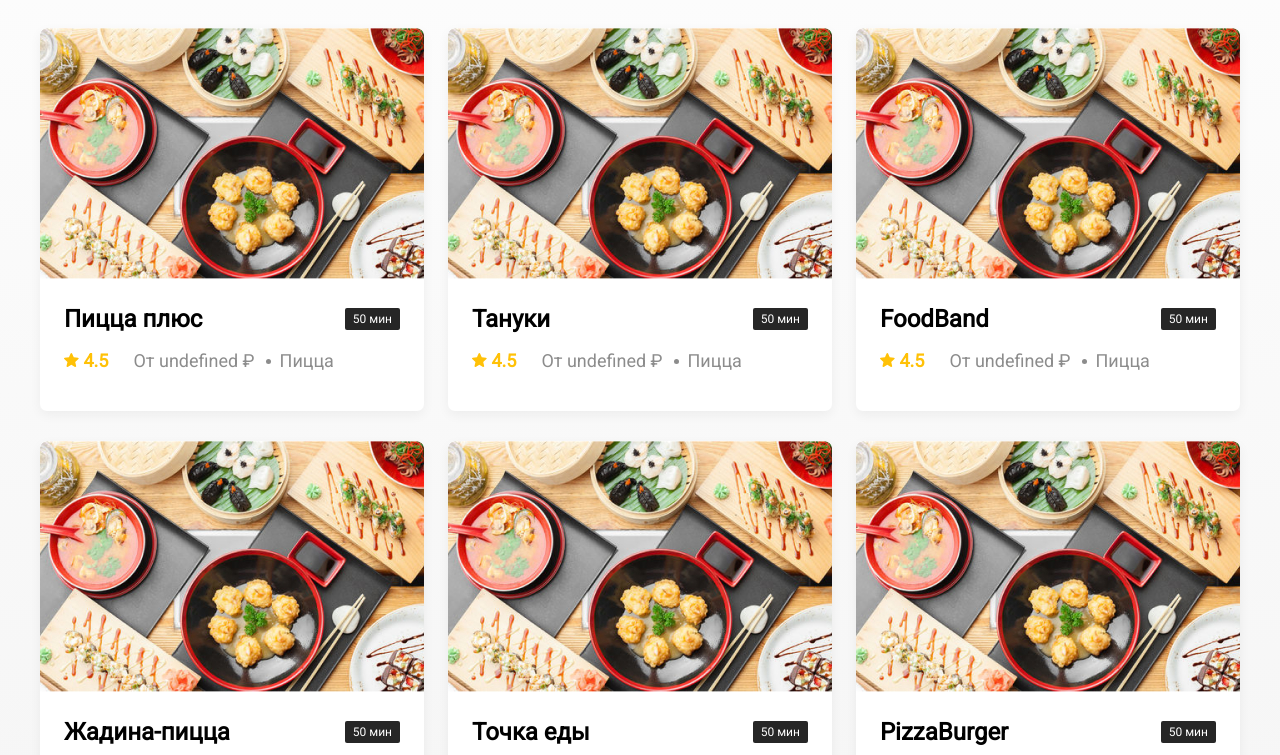
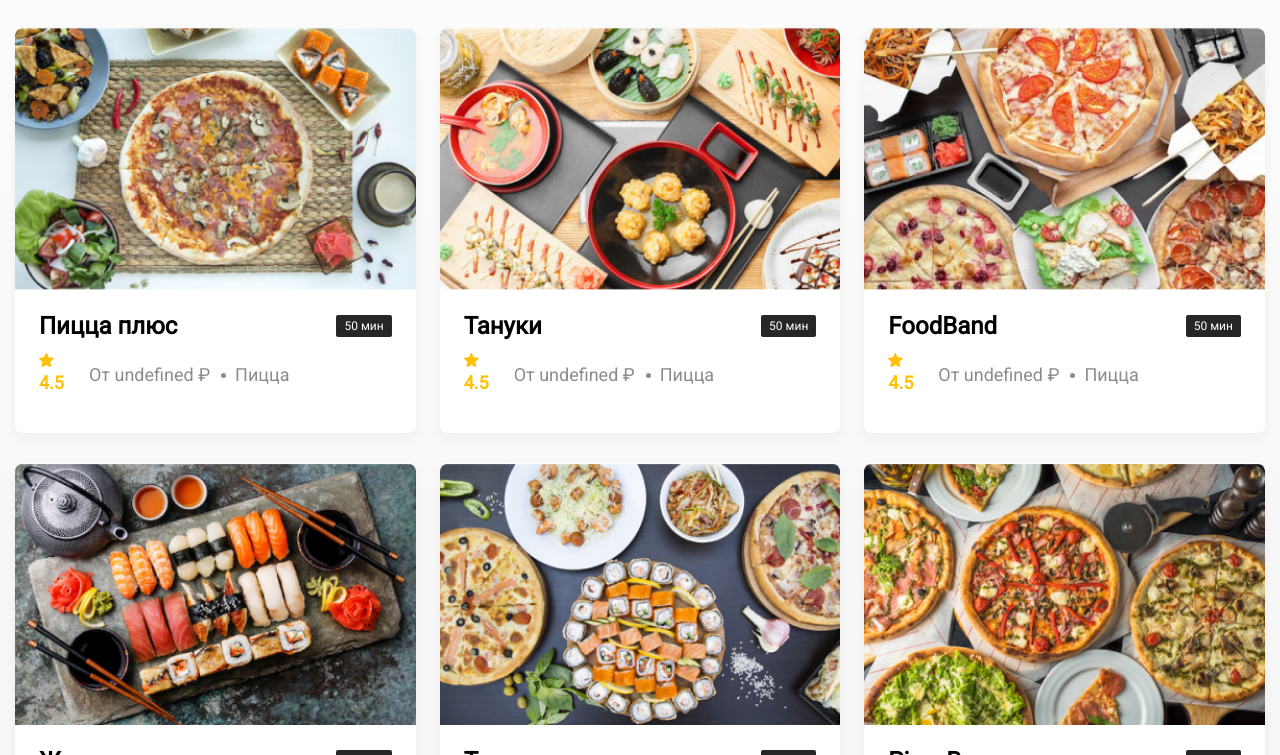
Before and after one commit to Irina-Rudakova/Delivery-Food, a plain HTML site: page index.html in a window 1280 px wide. Shown: the part 537-1292 px from the top of the page. Drawn offline with nearby package versions, Linux system fonts and the light colour scheme; files whose address does not match are found by name.

Commit message:
Добавила фотокарточки

```diff
--- a/index.html
+++ b/index.html
@@ -9,6 +9,18 @@
     <link href="https://fonts.googleapis.com/css2?family=Roboto:ital@0;1&display=swap" rel="stylesheet">
     <link rel="stylesheet" href="./css/style.css">
     <script src="./script/index.js" defer></script>
+    <script src="https://cdn.tailwindcss.com"></script>
+    <script>
+        tailwind.config = {
+            theme: {
+                extend: {
+                    colors: {
+                        clifford: '#da373d',
+                    }
+                }
+            }
+        }
+    </script>
     <title>Delivery Food</title>
 </head>
 
--- a/script/index.js
+++ b/script/index.js
@@ -37,7 +37,7 @@ const restsFunc = () => {
             rating: 4.5,
             prise: 900,
             type: 'Пицца',
-            Image: 'Tanuki.jpg'
+            Image: 'Pizza+.jpg'
         },
 
         {
@@ -57,7 +57,7 @@ const restsFunc = () => {
             rating: 4.5,
             prise: 900,
             type: 'Пицца',
-            Image: 'Tanuki.jpg'
+            Image: 'FoodBand.jpg'
         },
 
         {
@@ -67,7 +67,7 @@ const restsFunc = () => {
             rating: 4.5,
             prise: 900,
             type: 'Пицца',
-            Image: 'Tanuki.jpg'
+            Image: 'Gadina-pizza.jpg'
         },
 
         {
@@ -77,7 +77,7 @@ const restsFunc = () => {
             rating: 4.5,
             prise: 900,
             type: 'Пицца',
-            Image: 'Tanuki.jpg'
+            Image: 'Tochka-edy.jpg'
         },
 
         {
@@ -87,7 +87,7 @@ const restsFunc = () => {
             rating: 4.5,
             prise: 900,
             type: 'Пицца',
-            Image: 'Tanuki.jpg'
+            Image: 'PizzaBurger.jpg'
         }
     ]
 
```
